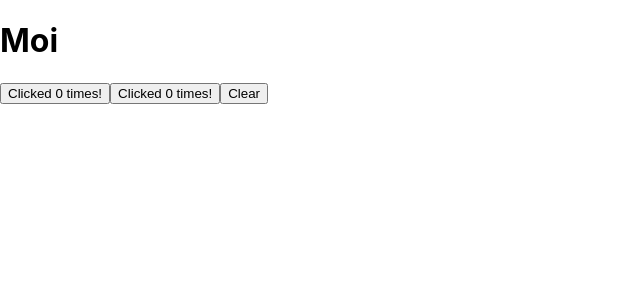
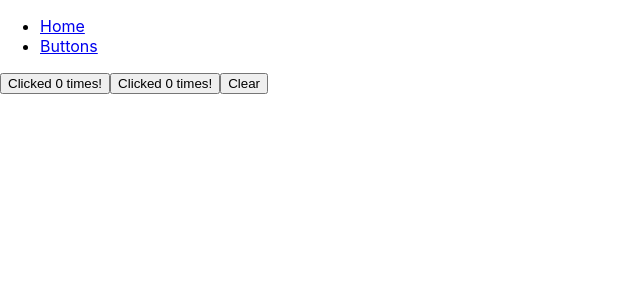
Before and after one commit to TaaviKodari/2023kevatKe1715_react-harjoitus, a React (Create React App) app in the folder 2023kevatke1715_react-harjoitus/: page /Buttons in a window 1280 px wide. Shown: the top 300 px of the page, without its empty margins (0-640 px from the left). Built offline with nearby package versions, Linux system fonts and the light colour scheme.

Commit message:
router tehtiin

```diff
--- a/2023kevatke1715_react-harjoitus/package.json
+++ b/2023kevatke1715_react-harjoitus/package.json
@@ -34,5 +34,8 @@
       "last 1 firefox version",
       "last 1 safari version"
     ]
+  },
+  "devDependencies": {
+    "react-router-dom": "^6.8.1"
   }
 }
--- a/2023kevatke1715_react-harjoitus/src/App.js
+++ b/2023kevatke1715_react-harjoitus/src/App.js
@@ -1,13 +1,21 @@
 import React from "react";
 import { Message } from "./pages/Message";
 import { Buttons } from "./pages/Buttons";
+import { BrowserRouter, Routes, Route } from "react-router-dom";
+import { Router } from "./pages/Router";
 
 function App() {
   return (
-    <div >
-      <Message />
-      <Buttons/>
-    </div>
+    <BrowserRouter>
+      <div >
+        <Routes>
+          <Route path='/' element={<Router/>}>
+            <Route index element={<Message/>}/>
+            <Route path="Buttons" element={<Buttons/>}/>
+          </Route>
+        </Routes>
+      </div>
+    </BrowserRouter>
   );
 }
 
--- a/2023kevatke1715_react-harjoitus/src/pages/Buttons.jsx
+++ b/2023kevatke1715_react-harjoitus/src/pages/Buttons.jsx
@@ -5,20 +5,16 @@
 
     const[count, setCount] = useState(0);
     const[count2, setCount2] = useState(0);
-
     function countClicks(){
         setCount(count +1);
     }
-
     function countClicks2(){
         setCount2(count2 +1);
     }
-
     function resetCount(){
         setCount(0);
         setCount2(0);
     }
-
     return(
         <div>
             <button onClick={countClicks}>Clicked {count} times!</button>
--- /dev/null
+++ b/2023kevatke1715_react-harjoitus/src/pages/Router.jsx
@@ -0,0 +1,20 @@
+import React from "react";
+import {Outlet,Link} from "react-router-dom";
+
+export const Router=()=>{
+    return(
+        <>
+            <div>
+                <ul>
+                    <li>
+                        <Link to="/">Home</Link>
+                    </li>
+                    <li>
+                        <Link to="Buttons">Buttons</Link>
+                    </li>
+                </ul>
+            </div>
+        <Outlet/>
+        </>
+    );
+}
```
Also changed, not shown: 1 other file (tests, documents, lock files or other folders).
